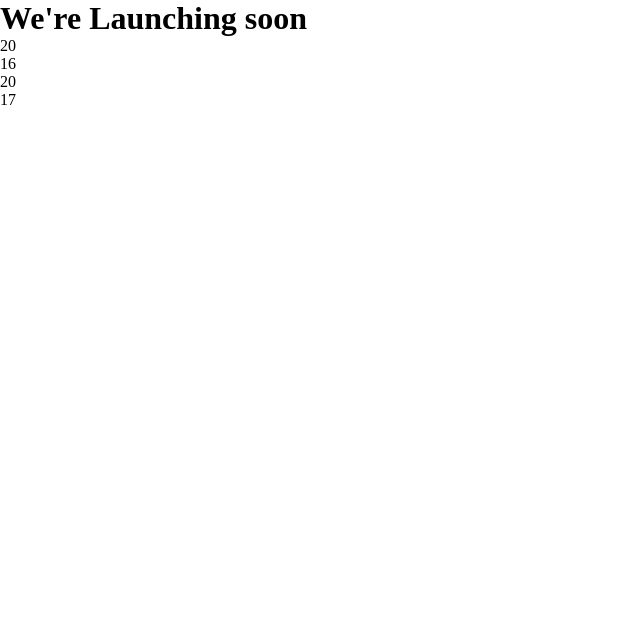
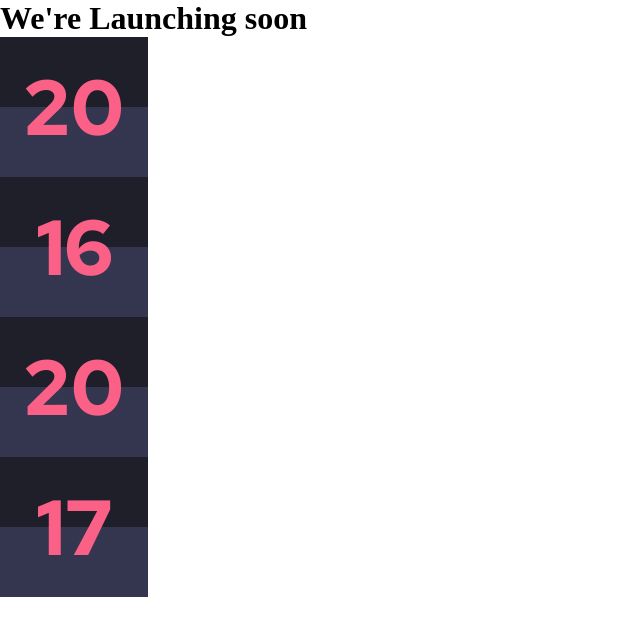
Before and after one commit to JardiinWD/javascript-countdown-timer, a plain HTML site: page index.html in a window 1280 px wide. Shown: the whole page, without its empty margins (0-640 px from the left). Drawn offline with Linux system fonts and the light colour scheme.

Commit message:
First countdown style created to verify correct css link

```diff
--- a/assets/css/style.css
+++ b/assets/css/style.css
@@ -60,7 +60,21 @@ body {
 }
 /*#endregion */
 
-
+.countdown div {
+    /* Style Properties */
+    width: 148px;
+    height: 140px;
+    background: linear-gradient(to bottom, var(--Very_dark_blue) 50%, var(--Dark_desaturated_blue)0);
+    /* Align Properties */
+    display: flex;
+    justify-content: center;
+    align-items: center;
+    position: relative;
+    /* Font Properties */
+    font-family: var(--font-family);
+    font-size: var(--countdown-size);
+    color: var(--Soft_red);
+}
 
 /*#region Media Queries */
 @media screen and (max-width: 375px) {
--- a/index.html
+++ b/index.html
@@ -21,7 +21,6 @@
 </head>
 <body>
 
-
   <!-- /.container -->
   <div class="container">
     <!-- /.countdown-wrapper -->
@@ -29,6 +28,8 @@
       <h1>We're Launching soon</h1>
       <!-- /.countdown -->
       <div class="countdown"></div>
+      <!-- /.icons -->
+      <div class="icons"></div>
     </div>
   </div>
 
```
